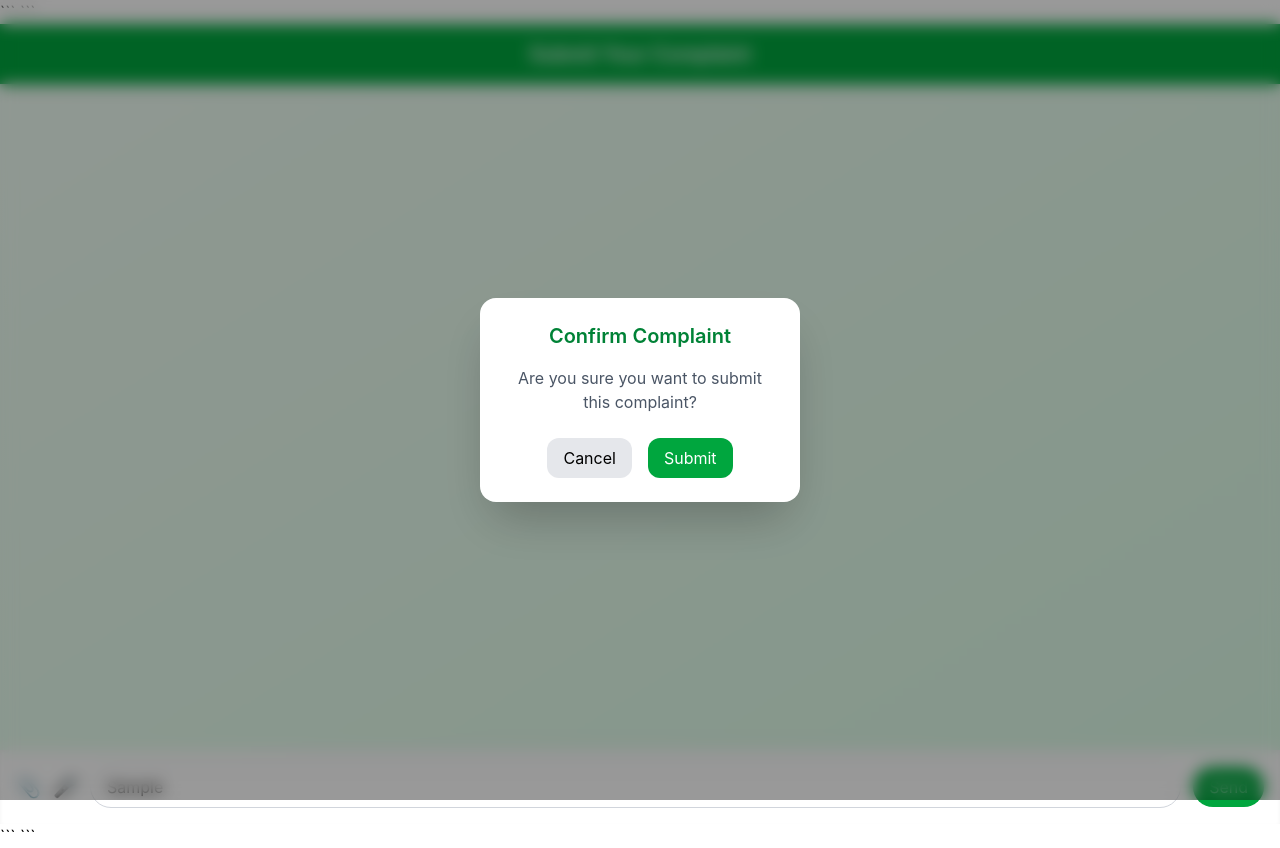
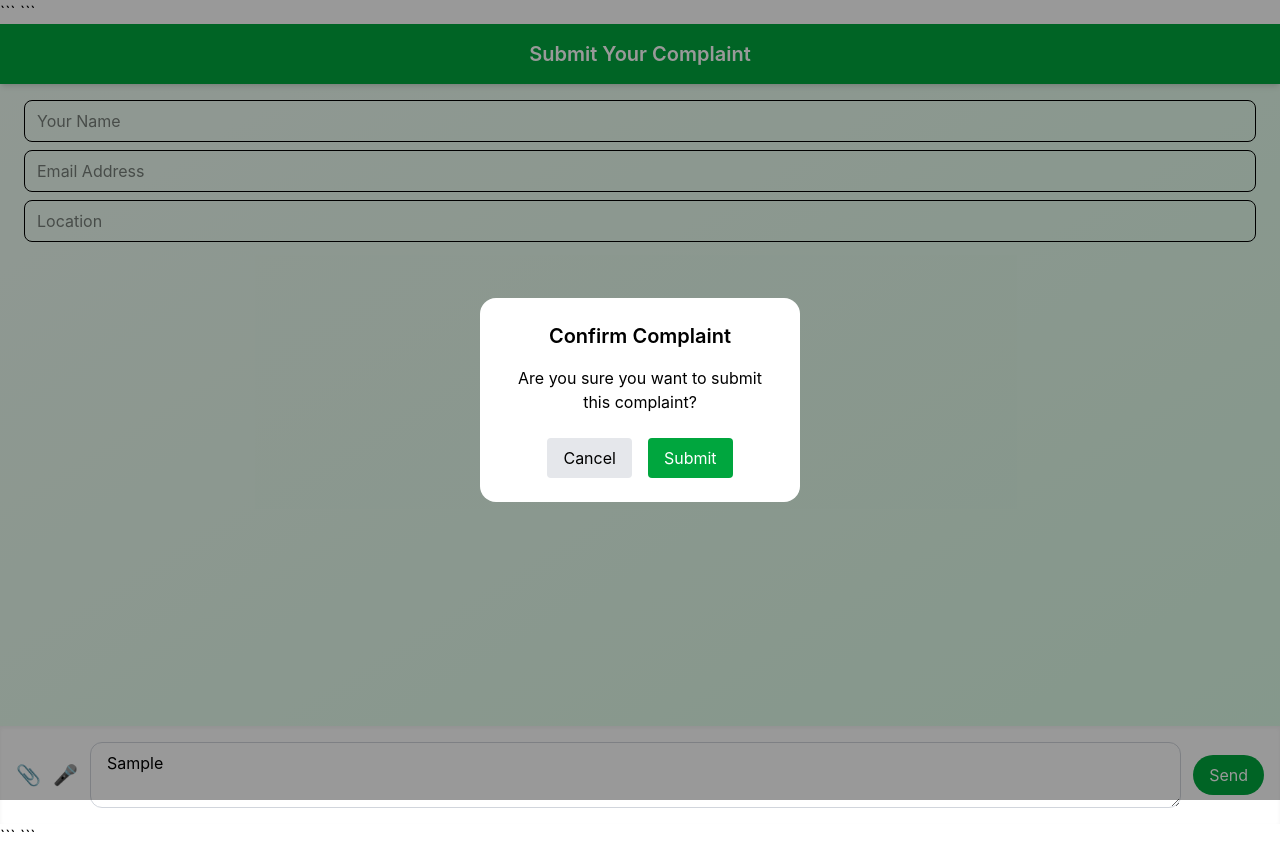
Before and after one commit to mohan-mk-18/smart-dustbin-frontend, a React (Vite) app: page /public/complaint in a window 1280 px wide. Both pictures are taken after typing "Sample" into the empty fields and a click on the button "Send". Built offline with nearby package versions, Linux system fonts and the light colour scheme.

Commit message:
update frontend

```diff
--- a/src/pages/PublicComplaintPage.jsx
+++ b/src/pages/PublicComplaintPage.jsx
@@ -5,8 +5,17 @@ export default function PublicComplaintPage() {
   const [messages, setMessages] = useState([]);
   const [input, setInput] = useState("");
   const [image, setImage] = useState(null);
+  const [imageFile, setImageFile] = useState(null);
+
+  const [name, setName] = useState("");
+  const [email, setEmail] = useState("");
+  const [location, setLocation] = useState("");
+
   const [isRecording, setIsRecording] = useState(false);
   const [showConfirm, setShowConfirm] = useState(false);
+
+  // ✅ NEW
+  const [loading, setLoading] = useState(false);
 
   const recognitionRef = useRef(null);
   const chatEndRef = useRef(null);
@@ -20,7 +29,7 @@ export default function PublicComplaintPage() {
   }, [messages]);
 
   /* ===========================
-     SPEECH RECOGNITION SETUP
+     SPEECH RECOGNITION
   =========================== */
   useEffect(() => {
     const SpeechRecognition =
@@ -30,26 +39,19 @@ export default function PublicComplaintPage() {
 
     const recognition = new SpeechRecognition();
     recognition.lang = "en-US";
-    recognition.continuous = false;
-    recognition.interimResults = false;
 
     recognition.onresult = (event) => {
       const transcript = event.results[0][0].transcript;
       setInput((prev) => prev + " " + transcript);
     };
 
-    recognition.onend = () => {
-      setIsRecording(false);
-    };
+    recognition.onend = () => setIsRecording(false);
 
     recognitionRef.current = recognition;
   }, []);
 
   const toggleRecording = () => {
-    if (!recognitionRef.current) {
-      alert("Speech Recognition not supported in this browser.");
-      return;
-    }
+    if (!recognitionRef.current) return;
 
     if (isRecording) {
       recognitionRef.current.stop();
@@ -61,35 +63,30 @@ export default function PublicComplaintPage() {
   };
 
   /* ===========================
-     FIXED IMAGE UPLOAD
+     IMAGE UPLOAD
   =========================== */
   const handleImageUpload = (e) => {
     const file = e.target.files[0];
-
     if (!file) return;
 
-    const reader = new FileReader();
-
-    reader.onloadend = () => {
-      setImage(reader.result); // base64 image
-    };
-
-    reader.readAsDataURL(file);
+    setImage(URL.createObjectURL(file));
+    setImageFile(file);
   };
 
   /* ===========================
-     SEND COMPLAINT TO BACKEND
+     SEND COMPLAINT
   =========================== */
   const handleSend = async () => {
-
     setShowConfirm(false);
 
-    if (!input && !image) return;
+    if (!input && !imageFile) return;
+
+    setLoading(true); // ✅ START LOADING
 
     const messageData = {
       id: Date.now(),
       text: input,
-      image,
+      image: image || null,
       time: new Date().toLocaleTimeString([], {
         hour: "2-digit",
         minute: "2-digit",
@@ -99,19 +96,22 @@ export default function PublicComplaintPage() {
     setMessages((prev) => [...prev, messageData]);
 
     try {
+      const formData = new FormData();
+
+      formData.append("name", name || "Public User");
+      formData.append("email", email || "");
+      formData.append("location", location || "Unknown");
+      formData.append("message", input);
+
+      if (imageFile) {
+        formData.append("image", imageFile);
+      }
+
       const response = await fetch(
         "https://smart-dustbin-backend.onrender.com/complaints",
         {
           method: "POST",
-          headers: {
-            "Content-Type": "application/json",
-          },
-          body: JSON.stringify({
-            name: "Public User",
-            location: "Portal",
-            message: input,
-            image: image || "",
-          }),
+          body: formData,
         }
       );
 
@@ -119,9 +119,17 @@ export default function PublicComplaintPage() {
         throw new Error("Failed to submit complaint");
       }
 
+      // RESET
       setInput("");
       setImage(null);
+      setImageFile(null);
+      setName("");
+      setEmail("");
+      setLocation("");
 
+      setLoading(false); // ✅ STOP LOADING
+
+      // KEEP REDIRECT (as you want)
       setTimeout(() => {
         navigate("/public/success");
       }, 1000);
@@ -129,6 +137,7 @@ export default function PublicComplaintPage() {
     } catch (error) {
       console.error("Error submitting complaint:", error);
       alert("Failed to submit complaint. Please try again.");
+      setLoading(false); // ✅ STOP LOADING
     }
   };
 
@@ -139,10 +148,37 @@ export default function PublicComplaintPage() {
         Submit Your Complaint
       </div>
 
+      {/* USER INPUTS */}
+      <div className="px-6 pt-4 space-y-2">
+        <input
+          type="text"
+          placeholder="Your Name"
+          value={name}
+          onChange={(e) => setName(e.target.value)}
+          className="w-full px-3 py-2 border rounded-lg"
+        />
+
+        <input
+          type="email"
+          placeholder="Email Address"
+          value={email}
+          onChange={(e) => setEmail(e.target.value)}
+          className="w-full px-3 py-2 border rounded-lg"
+        />
+
+        <input
+          type="text"
+          placeholder="Location"
+          value={location}
+          onChange={(e) => setLocation(e.target.value)}
+          className="w-full px-3 py-2 border rounded-lg"
+        />
+      </div>
+
       <div className="flex-1 overflow-y-auto p-6 space-y-4">
         {messages.map((msg) => (
           <div key={msg.id} className="flex justify-end">
-            <div className="bg-green-600 text-white p-3 rounded-2xl rounded-br-sm max-w-xs shadow-md animate-fadeIn">
+            <div className="bg-green-600 text-white p-3 rounded-2xl rounded-br-sm max-w-xs shadow-md">
               {msg.text && <p className="mb-2">{msg.text}</p>}
               {msg.image && (
                 <img
@@ -172,53 +208,57 @@ export default function PublicComplaintPage() {
 
       <div className="bg-white p-4 flex items-center gap-3 shadow-inner">
 
-        <label className="cursor-pointer text-green-600 text-xl hover:scale-110 transition">
+        <label className="cursor-pointer text-green-600 text-xl">
           📎
           <input
             type="file"
             accept="image/*"
             hidden
             onChange={handleImageUpload}
+            disabled={loading}
           />
         </label>
 
         <button
           onClick={toggleRecording}
-          className={`text-xl hover:scale-110 transition ${
-            isRecording
-              ? "text-red-600 animate-pulse"
-              : "text-green-600"
-          }`}
+          className="text-xl text-green-600"
+          disabled={loading}
         >
           🎤
         </button>
 
-        <input
-          type="text"
+        <textarea
           placeholder="Type your complaint..."
           value={input}
           onChange={(e) => setInput(e.target.value)}
-          className="flex-1 px-4 py-2 rounded-full border border-gray-300 focus:outline-none focus:ring-2 focus:ring-green-500"
+          rows={2}
+          disabled={loading}
+          className="flex-1 px-4 py-2 rounded-xl border border-gray-300"
         />
 
         <button
           onClick={() => setShowConfirm(true)}
-          className="bg-green-600 text-white px-4 py-2 rounded-full hover:bg-green-700 transition"
+          disabled={loading}
+          className={`px-4 py-2 rounded-full text-white ${
+            loading
+              ? "bg-gray-400 cursor-not-allowed"
+              : "bg-green-600"
+          }`}
         >
-          Send
+          {loading ? "Submitting..." : "Send"}
         </button>
       </div>
 
       {showConfirm && (
-        <div className="fixed inset-0 flex items-center justify-center bg-black/40 backdrop-blur-sm z-50">
+        <div className="fixed inset-0 flex items-center justify-center bg-black/40">
 
-          <div className="bg-white rounded-2xl shadow-2xl p-6 w-80 text-center animate-fadeIn">
+          <div className="bg-white rounded-2xl p-6 w-80 text-center">
 
-            <h2 className="text-xl font-semibold text-green-700 mb-4">
+            <h2 className="text-xl font-semibold mb-4">
               Confirm Complaint
             </h2>
 
-            <p className="text-gray-600 mb-6">
+            <p className="mb-6">
               Are you sure you want to submit this complaint?
             </p>
 
@@ -226,16 +266,22 @@ export default function PublicComplaintPage() {
 
               <button
                 onClick={() => setShowConfirm(false)}
-                className="px-4 py-2 rounded-xl bg-gray-200 hover:bg-gray-300 transition"
+                className="px-4 py-2 bg-gray-200 rounded"
+                disabled={loading}
               >
                 Cancel
               </button>
 
               <button
                 onClick={handleSend}
-                className="px-4 py-2 rounded-xl bg-green-600 text-white hover:bg-green-700 transition"
+                disabled={loading}
+                className={`px-4 py-2 rounded text-white ${
+                  loading
+                    ? "bg-gray-400 cursor-not-allowed"
+                    : "bg-green-600"
+                }`}
               >
-                Submit
+                {loading ? "Submitting..." : "Submit"}
               </button>
 
             </div>
```
Also changed, not shown: src/pages/ComplaintsPage.jsx (+60 -17 lines).
